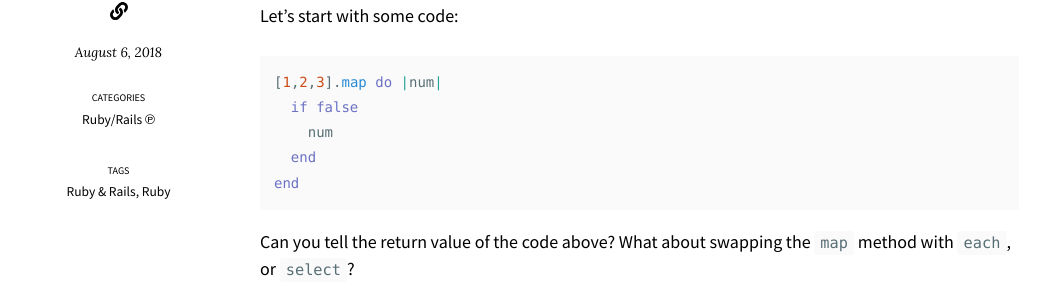
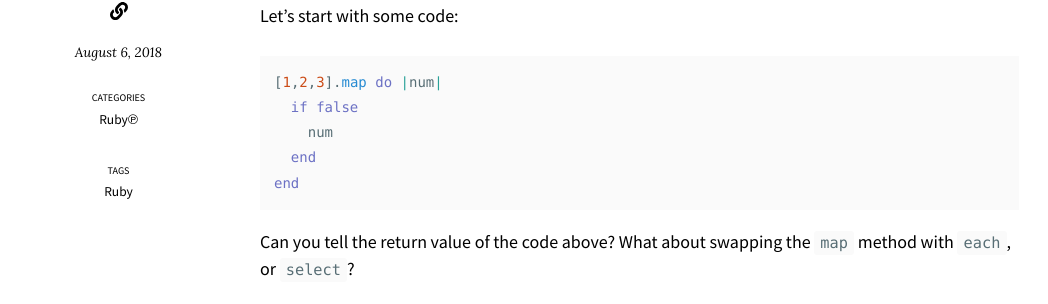
Before and after one commit to uidoyen/xullnn.github.io, a Jekyll site: the page built from _posts/2018-08-06-each-map-and-select.md, in a window 1280 px wide and 900 px high, scrolled down 433 px. Shown: the part 149-453 px from the top of the window, without its empty margins (115-1163 px from the left). Built offline with Jekyll 4.4.1, drawn with Linux system fonts in a browser that asks for light colours; nearby versions of some CDN libraries.

Commit message:
acheive posts

```diff
--- a/_posts/2017-05-24-punctuation-markds.markdown
+++ b/_posts/2017-05-24-punctuation-markds.markdown
@@ -1,7 +1,7 @@
 ---
 title:  "Translations of Punctuation marks"
 categories: [Computer literacy]
-tags: [Ruby & Rails]
+tags: [Ruby]
 ---
 
 
--- a/_posts/2017-07-22-shoot-with-mobile-phone-1.markdown
+++ b/_posts/2017-07-22-shoot-with-mobile-phone-1.markdown
@@ -1,7 +1,7 @@
 ---
 title:  "Be straight"
 categories: [Photography]
-# tags: [snap]
+tags: [snap]
 ---
 
 
--- a/_posts/2018-08-06-each-map-and-select.md
+++ b/_posts/2018-08-06-each-map-and-select.md
@@ -1,7 +1,7 @@
 ---
 title:  "Developing better understanding about the 3 main types of enumerating operation on ruby collection through each, map, and select"
-categories: [Ruby/Rails ℗]
-tags: [Ruby & Rails, Ruby]
+categories: [Ruby℗]
+tags: [Ruby]
 ---
 
 Let's start with some code:
```
